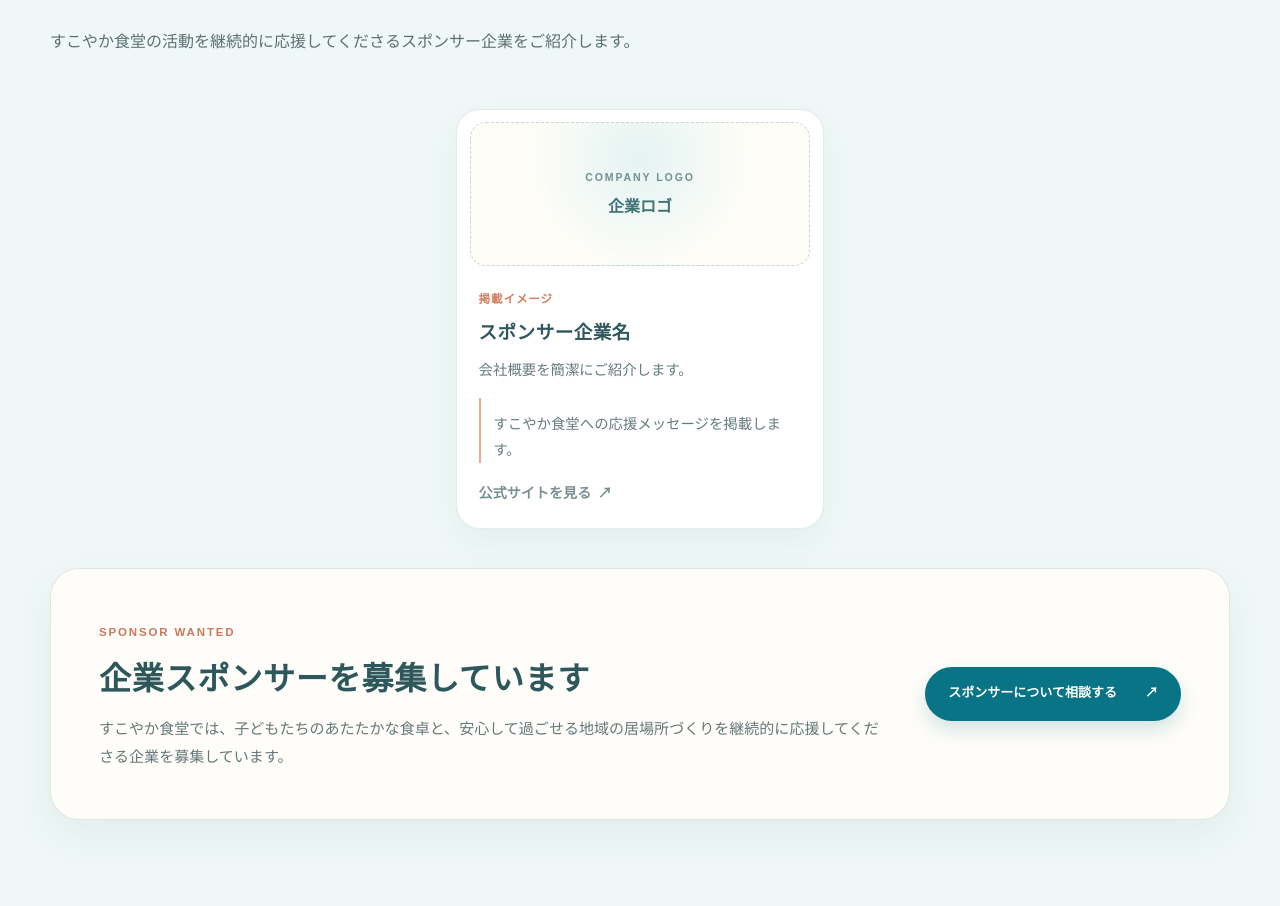
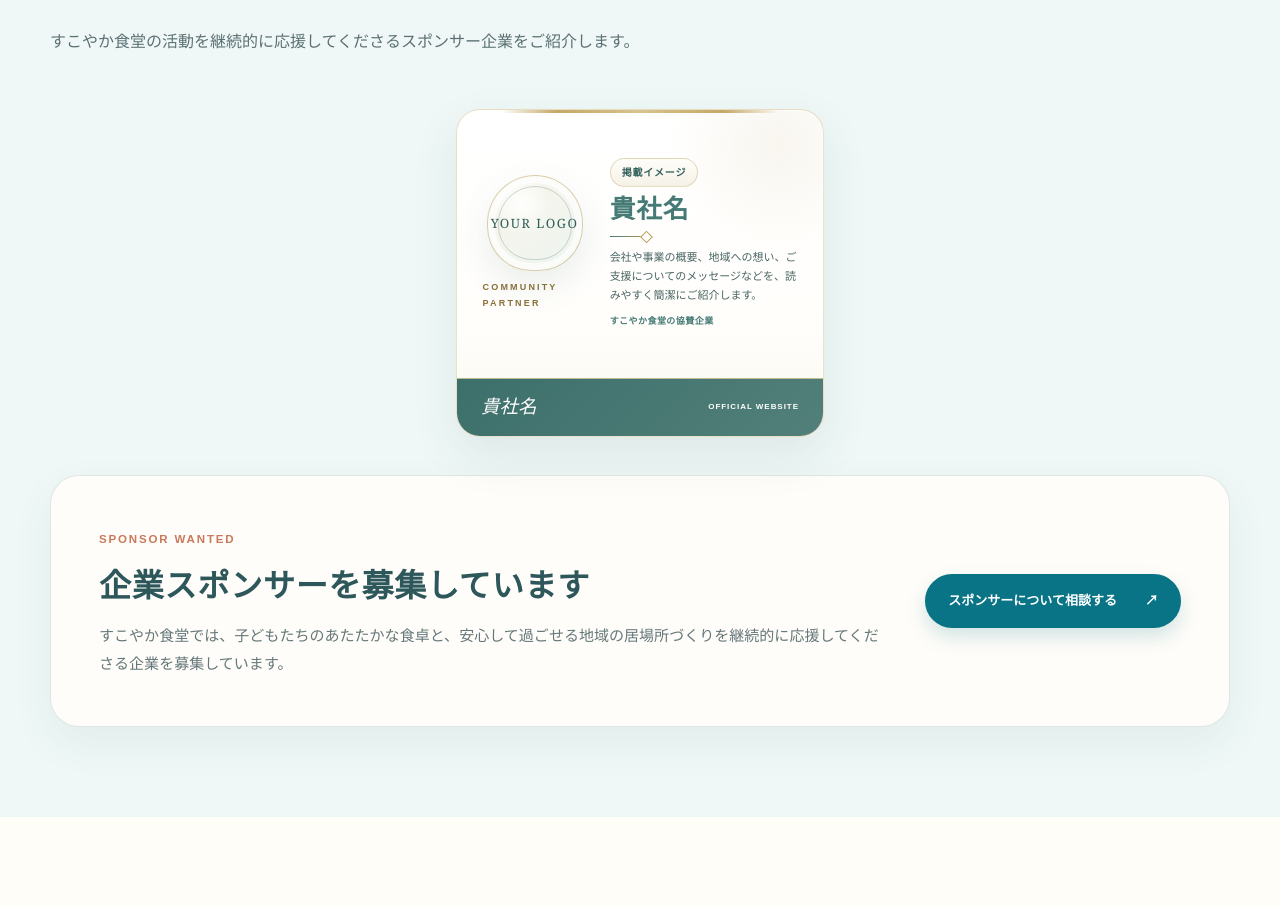
Before and after one commit to SUKOYAKASHOKUDO/sukoyaka-shokudo, a Next.js app: page /sponsorship in a window 1280 px wide. Shown: the part 1692-2598 px from the top of the page. Built offline with nearby package versions, Linux system fonts and the light colour scheme.

Commit message:
Restore original sponsor showcase card

```diff
--- a/app/sponsorship/page.tsx
+++ b/app/sponsorship/page.tsx
@@ -1,5 +1,6 @@
 import type { Metadata } from "next";
 import { CorporateSponsorCarousel } from "../../components/CorporateSponsorCarousel";
+import { PartnerShowcaseCard } from "../../components/PartnerShowcaseCard";
 import { SiteFooter } from "../../components/SiteFooter";
 import { SiteHeader } from "../../components/SiteHeader";
 import { SponsorshipHashCleanup } from "../../components/SponsorshipHashCleanup";
@@ -222,24 +223,11 @@ export default function PartnersPage() {
                   className="corporate-sponsor-preview"
                   aria-label="スポンサー企業紹介カードの掲載イメージ"
                 >
-                  <article className="corporate-sponsor-card corporate-sponsor-preview-card">
-                    <div className="corporate-sponsor-logo corporate-sponsor-logo-placeholder">
-                      <span>COMPANY LOGO</span>
-                      <strong>企業ロゴ</strong>
-                    </div>
-                    <div className="corporate-sponsor-card-copy">
-                      <span>掲載イメージ</span>
-                      <h3>スポンサー企業名</h3>
-                      <p>会社概要を簡潔にご紹介します。</p>
-                      <blockquote>
-                        すこやか食堂への応援メッセージを掲載します。
-                      </blockquote>
-                      <span className="corporate-sponsor-preview-link">
-                        公式サイトを見る
-                        <span aria-hidden="true">↗</span>
-                      </span>
-                    </div>
-                  </article>
+                  <PartnerShowcaseCard
+                    name="貴社名"
+                    summary="会社や事業の概要、地域への想い、ご支援についてのメッセージなどを、読みやすく簡潔にご紹介します。"
+                    preview
+                  />
                 </div>
                 <article className="corporate-sponsor-recruitment">
                   <div>
--- a/app/storybook-world.css
+++ b/app/storybook-world.css
@@ -2474,46 +2474,222 @@ body::selection {
   margin-bottom: clamp(1.5rem, 3vw, 2.5rem);
 }
 
-.corporate-sponsor-preview-card {
+.corporate-sponsor-preview .partner-showcase-card {
   width: min(100%, 23rem);
   flex-basis: auto;
 }
 
-.corporate-sponsor-logo-placeholder {
+.corporate-sponsor-carousel-track > .partner-showcase-card {
+  flex: 0 0 calc((100% - 2rem) / 3.08);
+  scroll-snap-align: start;
+}
+
+.partner-showcase-card {
+  position: relative;
+  display: flex;
+  min-width: 0;
+  overflow: hidden;
+  flex-direction: column;
+  border: 1px solid rgba(184, 155, 86, 0.3);
+  border-radius: 24px;
+  background:
+    radial-gradient(circle at 88% 10%, rgba(184, 155, 86, 0.09), transparent 25%),
+    linear-gradient(180deg, #fff 0%, #fffefb 68%, #faf7ee 100%);
+  color: #315f5a;
+  box-shadow:
+    0 18px 48px rgba(29, 66, 62, 0.09),
+    inset 0 0 0 1px rgba(255, 255, 255, 0.7);
+}
+
+.partner-showcase-card::before {
+  position: absolute;
+  z-index: 2;
+  top: 0;
+  left: 12%;
+  width: 76%;
+  height: 3px;
+  background: linear-gradient(90deg, transparent, #c4a868 20%, #d7c48f 50%, #c4a868 80%, transparent);
+  content: "";
+}
+
+.partner-showcase-body {
   display: grid;
-  align-content: center;
-  justify-items: center;
-  border: 1px dashed rgba(57, 112, 112, 0.28);
+  min-height: 268px;
+  flex: 1;
+  align-items: center;
+  grid-template-columns: 104px minmax(0, 1fr);
+  gap: clamp(16px, 1.8vw, 24px);
+  padding: clamp(20px, 2vw, 26px);
+}
+
+.partner-logo-column {
+  display: flex;
+  align-items: center;
+  flex-direction: column;
+  justify-content: center;
+  gap: 9px;
+}
+
+.partner-logo-arch {
+  position: relative;
+  display: grid;
+  width: 96px;
+  aspect-ratio: 1;
+  overflow: hidden;
+  place-items: center;
+  border: 1px solid rgba(184, 155, 86, 0.44);
+  border-radius: 50% 50% 46% 46%;
   background:
-    radial-gradient(circle at 50% 25%, rgba(223, 242, 241, 0.85), transparent 58%),
-    #fffdf8;
-  color: #739092;
-  gap: 0.4rem;
-  text-align: center;
-}
-
-.corporate-sponsor-logo-placeholder > span {
-  font-size: 0.66rem;
+    radial-gradient(circle at 36% 30%, rgba(255, 255, 255, 0.96), transparent 34%),
+    linear-gradient(145deg, #f9f5eb, #edf4ef);
+  box-shadow:
+    0 14px 34px rgba(49, 95, 90, 0.1),
+    inset 0 0 0 7px rgba(255, 255, 255, 0.72);
+}
+
+.partner-logo-arch::after {
+  position: absolute;
+  inset: 10px;
+  border: 1px solid rgba(49, 95, 90, 0.24);
+  border-radius: inherit;
+  content: "";
+}
+
+.partner-logo-arch img {
+  object-fit: contain;
+  padding: 20px;
+}
+
+.partner-logo-arch span {
+  z-index: 1;
+  color: #315f5a;
+  font-family: Georgia, "Times New Roman", serif;
+  font-size: clamp(11px, 1vw, 14px);
+  letter-spacing: 0.12em;
+}
+
+.partner-card-label {
+  color: #8b7139;
+  font-size: 9px;
   font-weight: 800;
-  letter-spacing: 0.18em;
-}
-
-.corporate-sponsor-logo-placeholder > strong {
-  color: #3f7477;
-  font-size: 1rem;
-}
-
-.corporate-sponsor-card-copy .corporate-sponsor-preview-link {
+  letter-spacing: 0.24em;
+}
+
+.partner-showcase-copy {
+  display: flex;
+  align-items: flex-start;
+  flex-direction: column;
+  justify-content: center;
+  text-align: left;
+}
+
+.partner-preview-badge {
   display: inline-flex;
+  margin-bottom: 7px;
+  border: 1px solid rgba(184, 155, 86, 0.34);
+  border-radius: 999px;
+  background: linear-gradient(180deg, #fffefa, #f5f1e7);
+  padding: 5px 11px;
+  font-size: 10px;
+  font-weight: 800;
+  letter-spacing: 0.08em;
+}
+
+.partner-showcase-copy h2 {
+  margin: 0;
+  color: #467a75;
+  font-family: var(--storybook-round);
+  font-size: clamp(22px, 2vw, 29px);
+  font-weight: 900;
+  letter-spacing: 0.04em;
+  line-height: 1.22;
+  text-wrap: balance;
+}
+
+.partner-showcase-rule {
+  position: relative;
+  display: block;
+  width: 38px;
+  height: 1px;
+  margin: 11px 0;
+  background: linear-gradient(90deg, #467a75, #b89b56);
+}
+
+.partner-showcase-rule::after {
+  position: absolute;
+  top: 50%;
+  right: -3px;
+  width: 7px;
+  height: 7px;
+  border: 1px solid #b89b56;
+  background: #fffefb;
+  content: "";
+  transform: translateY(-50%) rotate(45deg);
+}
+
+.partner-showcase-copy p {
+  display: -webkit-box;
+  max-width: 610px;
+  margin: 0;
+  overflow: hidden;
+  color: #496562;
+  font-size: 11px;
+  line-height: 1.7;
+  -webkit-box-orient: vertical;
+  -webkit-line-clamp: 4;
+}
+
+.partner-showcase-copy small {
+  margin-top: 9px;
+  color: #467a75;
+  font-size: 9px;
+  font-weight: 800;
+  letter-spacing: 0.05em;
+}
+
+.partner-showcase-footer {
+  position: relative;
+  display: flex;
+  min-height: 58px;
   align-items: center;
-  align-self: flex-start;
-  margin-top: auto;
-  padding-top: 1.15rem;
-  color: #789092;
-  font-size: 0.88rem;
-  font-weight: 750;
-  gap: 0.4rem;
-  letter-spacing: normal;
+  flex-direction: row;
+  justify-content: space-between;
+  gap: 14px;
+  background: linear-gradient(135deg, #3d706b, #527f79);
+  color: #fff;
+  padding: 11px clamp(18px, 2vw, 24px);
+}
+
+.partner-showcase-footer::before {
+  position: absolute;
+  top: 0;
+  right: 0;
+  left: 0;
+  height: 1px;
+  background: rgba(226, 205, 151, 0.78);
+  content: "";
+}
+
+.partner-showcase-footer strong {
+  min-width: 0;
+  font-family: Georgia, "Times New Roman", serif;
+  font-size: clamp(16px, 1.45vw, 20px);
+  font-style: italic;
+  font-weight: 500;
+}
+
+.partner-showcase-footer a,
+.partner-showcase-footer span {
+  color: inherit;
+  font-size: 8px;
+  font-weight: 800;
+  letter-spacing: 0.12em;
+  overflow-wrap: anywhere;
+}
+
+.partner-showcase-footer a:focus-visible {
+  outline: 3px solid #fff;
+  outline-offset: 5px;
 }
 
 .corporate-sponsor-carousel-arrow {
@@ -2591,6 +2767,10 @@ body::selection {
   .corporate-sponsor-card {
     flex-basis: calc((100% - 1rem) / 2.08);
   }
+
+  .corporate-sponsor-carousel-track > .partner-showcase-card {
+    flex-basis: calc((100% - 1rem) / 2.08);
+  }
 }
 
 @media (max-width: 760px) {
@@ -2661,6 +2841,10 @@ body::selection {
   }
 
   .corporate-sponsor-card {
+    flex-basis: 84%;
+  }
+
+  .corporate-sponsor-carousel-track > .partner-showcase-card {
     flex-basis: 84%;
   }
 
--- a/components/CorporateSponsorCarousel.tsx
+++ b/components/CorporateSponsorCarousel.tsx
@@ -1,6 +1,5 @@
 "use client";
 
-import Image from "next/image";
 import {
   type KeyboardEvent,
   useCallback,
@@ -9,6 +8,7 @@ import {
   useState,
 } from "react";
 import type { CorporateSponsor } from "../content/siteContent";
+import { PartnerShowcaseCard } from "./PartnerShowcaseCard";
 
 export function CorporateSponsorCarousel({
   sponsors,
@@ -83,30 +83,14 @@ export function CorporateSponsorCarousel({
         onScroll={updatePosition}
       >
         {sponsors.map((sponsor) => (
-          <article className="corporate-sponsor-card" key={sponsor.name}>
-            <div className="corporate-sponsor-logo">
-              <Image
-                src={sponsor.logo}
-                alt={`${sponsor.name}のロゴ`}
-                fill
-                sizes="(max-width: 760px) 70vw, (max-width: 1020px) 38vw, 30vw"
-              />
-            </div>
-            <div className="corporate-sponsor-card-copy">
-              <span>{sponsor.sponsorPeriod}</span>
-              <h3>{sponsor.name}</h3>
-              <p>{sponsor.summary}</p>
-              <blockquote>{sponsor.message}</blockquote>
-              <a
-                href={sponsor.officialUrl}
-                target="_blank"
-                rel="noopener noreferrer"
-              >
-                公式サイトを見る
-                <span aria-hidden="true">↗</span>
-              </a>
-            </div>
-          </article>
+          <PartnerShowcaseCard
+            key={sponsor.name}
+            name={sponsor.name}
+            summary={`${sponsor.summary} ${sponsor.message}`}
+            url={sponsor.officialUrl}
+            logo={sponsor.logo}
+            supportLabel={sponsor.sponsorPeriod}
+          />
         ))}
       </div>
       <button
--- /dev/null
+++ b/components/PartnerShowcaseCard.tsx
@@ -0,0 +1,64 @@
+import Image from "next/image";
+
+type PartnerShowcaseCardProps = {
+  name: string;
+  summary: string;
+  url?: string;
+  logo?: string;
+  supportLabel?: string;
+  preview?: boolean;
+};
+
+function displayUrl(url: string) {
+  return url.replace(/^https?:\/\//, "").replace(/\/$/, "");
+}
+
+export function PartnerShowcaseCard({
+  name,
+  summary,
+  url,
+  logo,
+  supportLabel = "すこやか食堂の協賛企業",
+  preview = false,
+}: PartnerShowcaseCardProps) {
+  return (
+    <article className={`partner-showcase-card${preview ? " is-preview" : ""}`}>
+      <div className="partner-showcase-body">
+        <div className="partner-logo-column">
+          <div className="partner-logo-arch">
+            {logo ? (
+              <Image
+                src={logo}
+                alt={`${name}のロゴ`}
+                fill
+                sizes="(max-width: 720px) 58vw, 260px"
+              />
+            ) : (
+              <span>YOUR LOGO</span>
+            )}
+          </div>
+          <span className="partner-card-label">COMMUNITY PARTNER</span>
+        </div>
+
+        <div className="partner-showcase-copy">
+          {preview && <span className="partner-preview-badge">掲載イメージ</span>}
+          <h2>{name}</h2>
+          <span className="partner-showcase-rule" aria-hidden="true" />
+          <p>{summary}</p>
+          <small>{supportLabel}</small>
+        </div>
+      </div>
+
+      <footer className="partner-showcase-footer">
+        <strong>{name}</strong>
+        {url ? (
+          <a href={url} target="_blank" rel="noopener noreferrer">
+            {displayUrl(url)}
+          </a>
+        ) : (
+          <span>OFFICIAL WEBSITE</span>
+        )}
+      </footer>
+    </article>
+  );
+}
```
